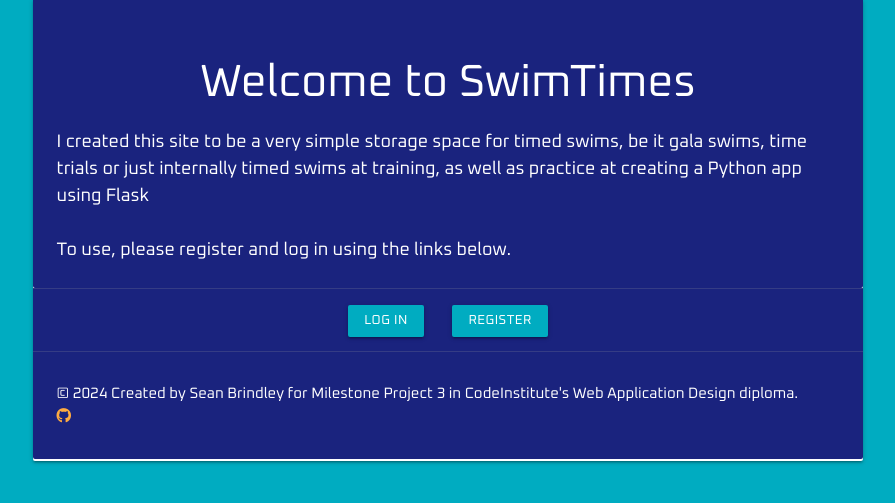
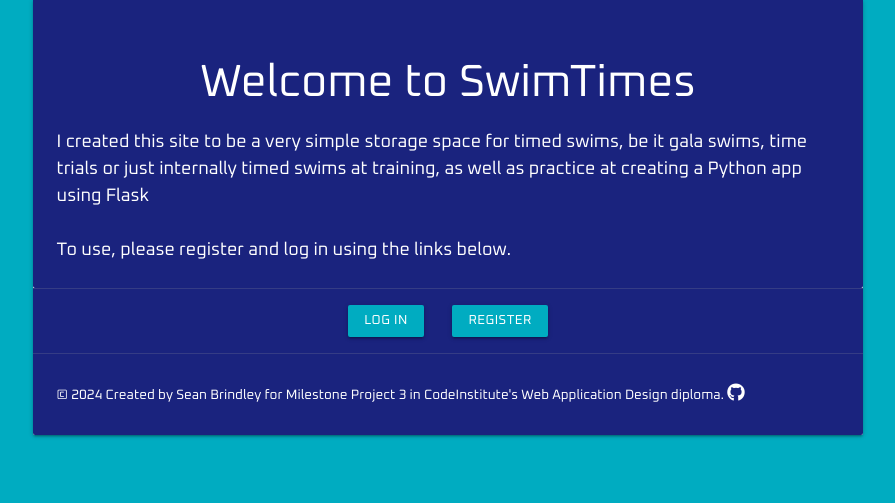
Before and after one commit to seanbrindley17/milestone-project-3-mk2, a Flask app: page /welcome in a window 1280 px wide. Shown: the part 78-581 px from the top of the page, without its empty margins (192-1087 px from the left). Run offline with Flask 3, Linux system fonts and the light colour scheme; some libraries are stand-ins or nearby versions.

Commit message:
Adjust styles for welcome footer

```diff
--- a/static/css/style.css
+++ b/static/css/style.css
@@ -38,6 +38,15 @@
     margin-left: 25px;
 }
 
+.welcome-footer p {
+    font-size: 0.9rem;
+}
+
+.welcome-footer p i {
+    color: white;
+    font-size: 1.2rem;
+}
+
 /* Register Page
 -------------------------------------------------------------------- */
 
@@ -49,24 +58,19 @@
 -------------------------------------------------------------------- */
 
 .select-wrapper {
-    border: 1px solid #0097a7;
     margin-top: 10px;
+    color: white;
 }
 
+
+
 .dropdown-content li>span {
-    color: black;
+    color: rgb(253, 253, 253);
+    background-color: #1a237e;
+    opacity: 0.75;
 }
 
 .entry-stroke {
     font-size: 1.1rem;
     padding-right: 10px;
 }
-
-/* Footer
--------------------------------------------------------------------- */
-
-.welcome-footer {
-    bottom: 2px;
-    position: absolute;
-    width: 100%;
-}
```
